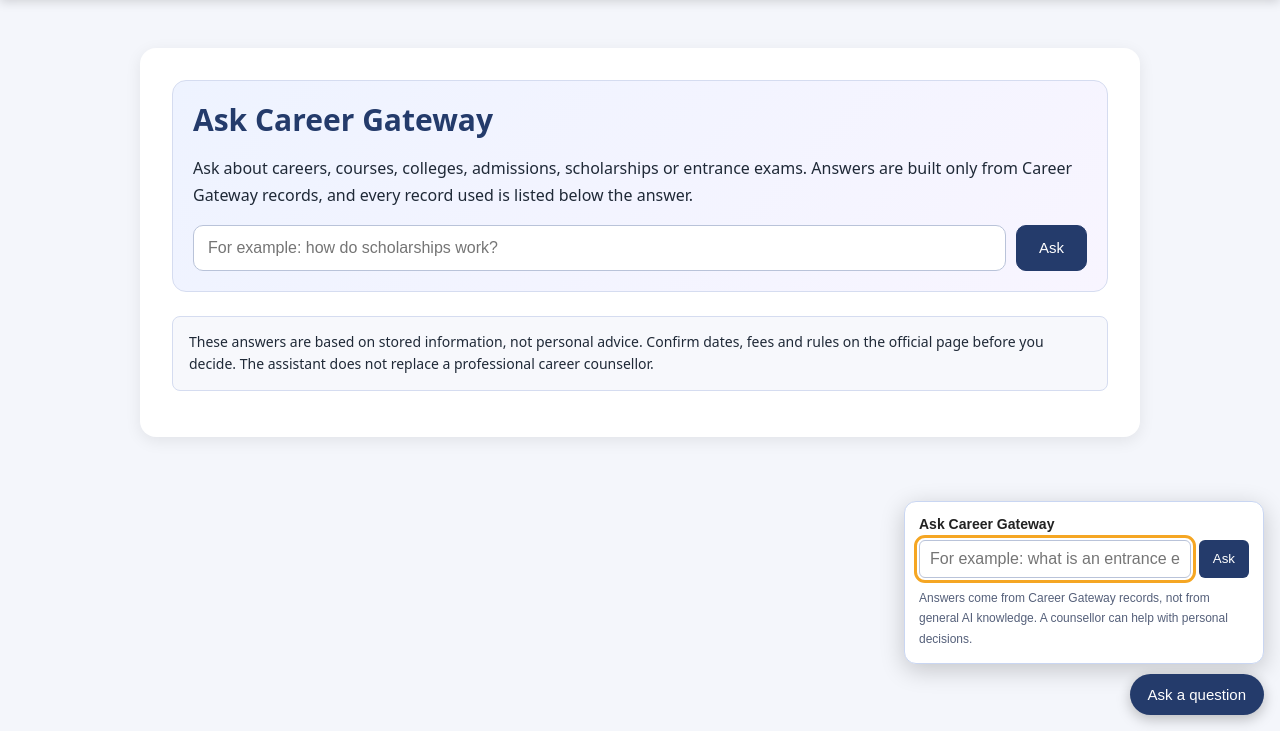
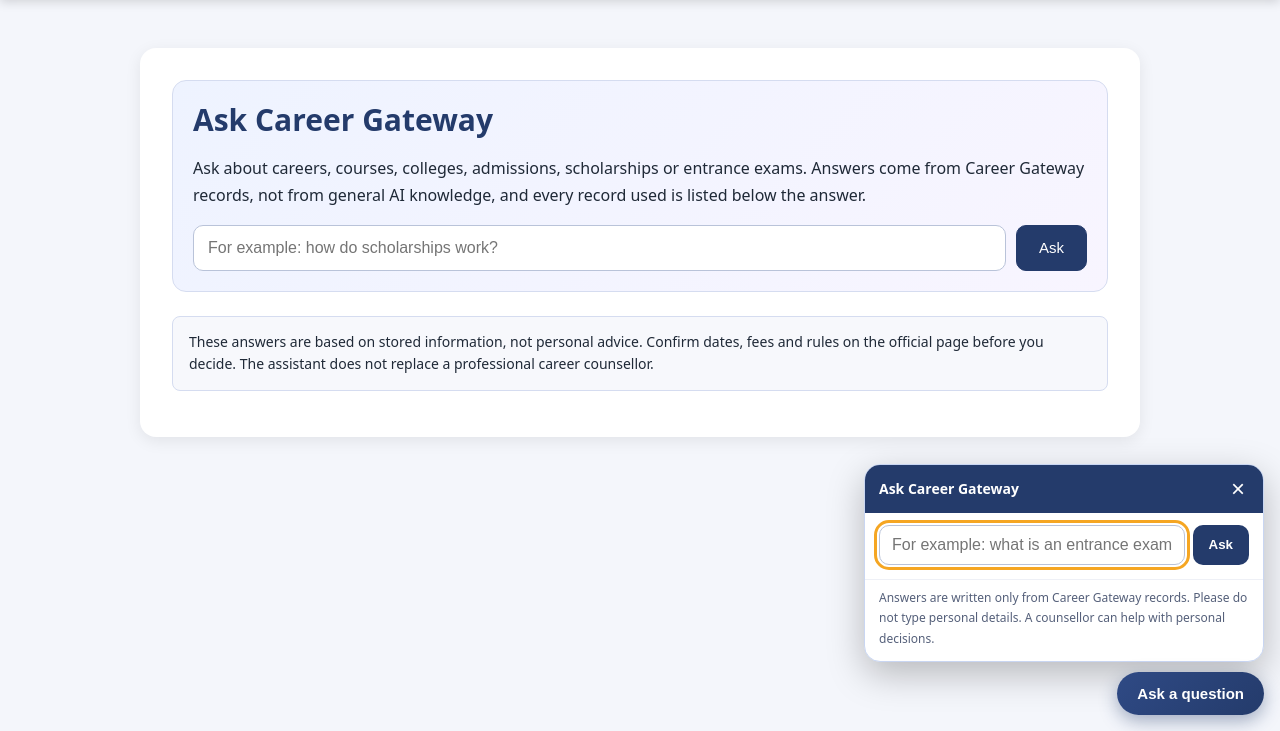
Before and after one commit to findingtripti/CareerGateway, a Django app: page /ask/ in a window 1280 px wide, after a click on "Ask a question". Shown: the part 69-800 px from the top of the page. Run offline with Django 5.2, Linux system fonts and the light colour scheme.

Commit message:
M10a step 5: new chat widget with AI answer, sources and close button

```diff
--- a/core/templates/core/_chat_widget.html
+++ b/core/templates/core/_chat_widget.html
@@ -1,32 +1,48 @@
 <div id="cg-chat" class="cg-chat" aria-label="Ask Career Gateway">
     <div id="cg-chat-panel" class="cg-chat-panel" hidden>
+        <div class="cg-chat-head">
+            <strong>Ask Career Gateway</strong>
+            <button type="button" id="cg-chat-close" class="cg-chat-close" aria-label="Close chat">&times;</button>
+        </div>
         <form id="cg-chat-form" action="{% url 'ask' %}" method="get" role="search">
-            <label for="cg-chat-q"><strong>Ask Career Gateway</strong></label>
+            <label for="cg-chat-q" class="cg-chat-sr">Your question</label>
             <input id="cg-chat-q" name="q" type="text" maxlength="200" placeholder="For example: what is an entrance exam?" autocomplete="off">
             <button type="submit">Ask</button>
             <button type="button" id="cg-chat-clear" class="cg-chat-clear" hidden>Clear</button>
         </form>
         <div id="cg-chat-out" aria-live="polite"></div>
-        <p class="cg-chat-note">Answers come from Career Gateway records, not from general AI knowledge. A counsellor can help with personal decisions.</p>
+        <p class="cg-chat-note">Answers are written only from Career Gateway records. Please do not type personal details. A counsellor can help with personal decisions.</p>
     </div>
     <button type="button" id="cg-chat-toggle" class="cg-chat-toggle" aria-expanded="false" aria-controls="cg-chat-panel" hidden>Ask a question</button>
     <noscript><a class="cg-chat-link" href="{% url 'ask' %}">Ask a question</a></noscript>
 </div>
 <style>
-    .cg-chat { position: fixed; right: 16px; bottom: 16px; z-index: 50; font-family: Arial, sans-serif; display: flex; flex-direction: column; align-items: flex-end; }
-    .cg-chat-toggle, .cg-chat-link { background: #243b6b; color: #fff; border: 0; border-radius: 999px; padding: 12px 18px; font-size: 15px; cursor: pointer; box-shadow: 0 4px 14px rgba(0,0,0,.25); text-decoration: none; display: inline-block; }
-    .cg-chat-panel { width: min(360px, calc(100vw - 32px)); max-height: calc(100vh - 100px); overflow: auto; margin-bottom: 10px; background: #fff; border: 1px solid #c9d6f2; border-radius: 12px; padding: 14px; box-shadow: 0 6px 24px rgba(0,0,0,.2); font-size: 14px; color: #222; }
-    .cg-chat-panel form { display: flex; flex-wrap: wrap; gap: 8px; }
-    .cg-chat-panel label { flex: 1 1 100%; }
-    .cg-chat-panel input { flex: 1 1 150px; padding: 9px 10px; border: 1px solid #b9c3d9; border-radius: 6px; font-size: 16px; }
-    .cg-chat-panel button { background: #243b6b; color: #fff; border: 0; border-radius: 6px; padding: 9px 14px; cursor: pointer; }
+    .cg-chat { position: fixed; right: 16px; bottom: 16px; z-index: 50; font-family: system-ui, -apple-system, "Segoe UI", Roboto, Arial, sans-serif; display: flex; flex-direction: column; align-items: flex-end; }
+    .cg-chat-toggle, .cg-chat-link { background: linear-gradient(135deg, #2f4a85, #243b6b); color: #fff; border: 0; border-radius: 999px; padding: 13px 20px; font-size: 15px; font-weight: 600; cursor: pointer; box-shadow: 0 6px 18px rgba(36,59,107,.4); text-decoration: none; display: inline-block; }
+    .cg-chat-panel { width: min(400px, calc(100vw - 24px)); max-height: calc(100vh - 96px); max-height: calc(100dvh - 96px); display: flex; flex-direction: column; margin-bottom: 10px; background: #fff; border: 1px solid #c9d6f2; border-radius: 16px; box-shadow: 0 12px 36px rgba(0,0,0,.25); font-size: 14px; color: #1f2937; overflow: hidden; }
+    .cg-chat-panel[hidden] { display: none; }
+    .cg-chat-head { display: flex; justify-content: space-between; align-items: center; background: #243b6b; color: #fff; padding: 12px 14px; }
+    .cg-chat-panel .cg-chat-close { background: transparent; color: #fff; border: 0; font-size: 24px; line-height: 1; padding: 0 4px; cursor: pointer; }
+    .cg-chat-panel form { display: flex; flex-wrap: wrap; gap: 8px; padding: 12px 14px 4px; }
+    .cg-chat-sr { position: absolute; left: -9999px; }
+    .cg-chat-panel input { flex: 1 1 150px; padding: 10px 12px; border: 1px solid #b9c3d9; border-radius: 10px; font-size: 16px; }
+    .cg-chat-panel form button { background: #243b6b; color: #fff; border: 0; border-radius: 10px; padding: 10px 16px; cursor: pointer; font-weight: 600; }
     .cg-chat-panel button.cg-chat-clear { background: #e8ecf5; color: #243b6b; }
-    .cg-chat-asked { color: #55607a; margin: 10px 0 4px; font-style: italic; word-break: break-word; }
+    #cg-chat-out { overflow-y: auto; padding: 4px 14px 6px; flex: 1 1 auto; }
+    .cg-chat-asked { background: #243b6b; color: #fff; border-radius: 14px 14px 2px 14px; padding: 8px 12px; margin: 10px 0 8px auto; max-width: 90%; width: fit-content; word-break: break-word; }
+    .cg-chat-answer { background: #f1f5ff; border: 1px solid #c9d6f2; border-radius: 14px 14px 14px 2px; padding: 10px 12px; margin: 8px 0; line-height: 1.55; white-space: pre-wrap; word-break: break-word; }
+    .cg-chat-tag { display: inline-block; font-size: 11px; font-weight: 700; text-transform: uppercase; letter-spacing: .04em; background: #243b6b; color: #fff; padding: 2px 8px; border-radius: 999px; margin-bottom: 4px; }
+    .cg-chat-sub { color: #55607a; font-size: 12px; font-weight: 700; text-transform: uppercase; letter-spacing: .04em; margin: 12px 0 2px; }
+    .cg-chat-status { color: #55607a; margin: 8px 0; }
     .cg-chat-item { border-top: 1px solid #e5e9f3; padding: 8px 0; }
     .cg-chat-item a { color: #243b6b; font-weight: bold; }
     .cg-chat-item small { color: #55607a; display: block; }
-    .cg-chat-help { background: #eef3ff; border-radius: 8px; padding: 8px 10px; margin: 8px 0; }
-    .cg-chat-note { color: #55607a; font-size: 12px; margin: 10px 0 0; }
+    .cg-chat-help { background: #eef3ff; border-radius: 10px; padding: 8px 10px; margin: 8px 0; }
+    .cg-chat-note { color: #55607a; font-size: 12px; margin: 0; padding: 8px 14px 12px; border-top: 1px solid #eef0f6; }
+    @media (max-width: 480px) {
+        .cg-chat { right: 12px; bottom: 12px; }
+        .cg-chat-panel { width: calc(100vw - 24px); }
+    }
 </style>
 <script>
 (function () {
@@ -36,6 +52,7 @@
     var out = document.getElementById("cg-chat-out");
     var input = document.getElementById("cg-chat-q");
     var clearBtn = document.getElementById("cg-chat-clear");
+    var closeBtn = document.getElementById("cg-chat-close");
     if (!toggle || !panel || !form || !window.fetch) { return; }
     toggle.hidden = false;
 
@@ -54,6 +71,12 @@
         panel.hidden = !open;
         toggle.setAttribute("aria-expanded", String(open));
         if (open) { input.focus(); }
+    });
+
+    closeBtn.addEventListener("click", function () {
+        panel.hidden = true;
+        toggle.setAttribute("aria-expanded", "false");
+        toggle.focus();
     });
 
     // Typing a new question removes the previous answer straight away.
@@ -80,7 +103,8 @@
         asked.textContent = "You asked: " + q;
         out.appendChild(asked);
         var status = document.createElement("p");
-        status.textContent = "Searching...";
+        status.className = "cg-chat-status";
+        status.textContent = "Reading the records...";
         out.appendChild(status);
         fetch("{% url 'ask_api' %}?q=" + encodeURIComponent(q), { headers: { "Accept": "application/json" } })
             .then(function (r) { return r.json(); })
@@ -103,12 +127,37 @@
                     help.appendChild(req);
                     out.appendChild(help);
                 }
-                data.results.forEach(function (item) {
+
+                if (data.answer) {
+                    var ans = document.createElement("div");
+                    ans.className = "cg-chat-answer";
+                    var tag = document.createElement("span");
+                    tag.className = "cg-chat-tag";
+                    tag.textContent = "AI-written answer";
+                    var body = document.createElement("div");
+                    body.textContent = data.answer;
+                    ans.appendChild(tag); ans.appendChild(body);
+                    out.appendChild(ans);
+                } else if (data.answer_note) {
+                    var wait = document.createElement("p");
+                    wait.className = "cg-chat-status";
+                    wait.textContent = data.answer_note === "busy"
+                        ? "Many questions right now, so the written answer is paused. Records are shown below."
+                        : "The written answer is not available right now. Records are shown below.";
+                    out.appendChild(wait);
+                }
+                if (data.results.length) {
+                    var sub = document.createElement("div");
+                    sub.className = "cg-chat-sub";
+                    sub.textContent = "Sources";
+                    out.appendChild(sub);
+                }
+                data.results.forEach(function (item, index) {
                     var box = document.createElement("div");
                     box.className = "cg-chat-item";
                     var link = document.createElement("a");
                     link.href = item.url;
-                    link.textContent = item.title;
+                    link.textContent = "[" + (index + 1) + "] " + item.title;
                     var meta = document.createElement("small");
                     meta.textContent = item.kind + (item.verified ? ", verified" : ", not verified yet") + (item.demo ? ", fictional demo" : "");
                     var text = document.createElement("span");
--- a/core/templates/core/ask.html
+++ b/core/templates/core/ask.html
@@ -25,7 +25,7 @@
     <h1>Ask Career Gateway</h1>
     <p>
         Ask about careers, courses, colleges, admissions, scholarships or
-        entrance exams. Answers are built only from Career Gateway records,
+        entrance exams. Answers come from Career Gateway records, not from general AI knowledge,
         and every record used is listed below the answer.
     </p>
     <form method="get" class="ask-form" role="search">
```
Also changed, not shown: core/test_llm.py (+26 -1 lines).
